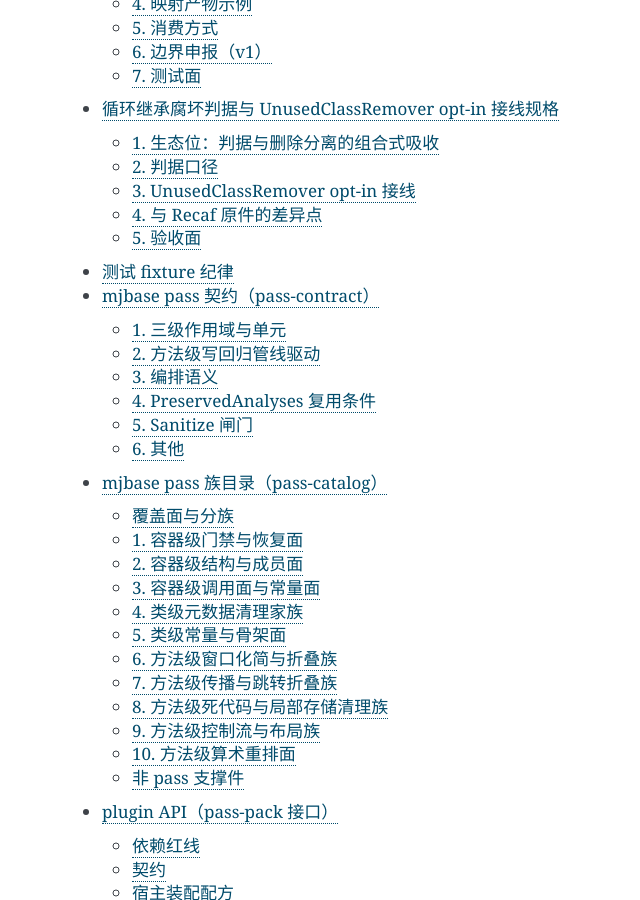
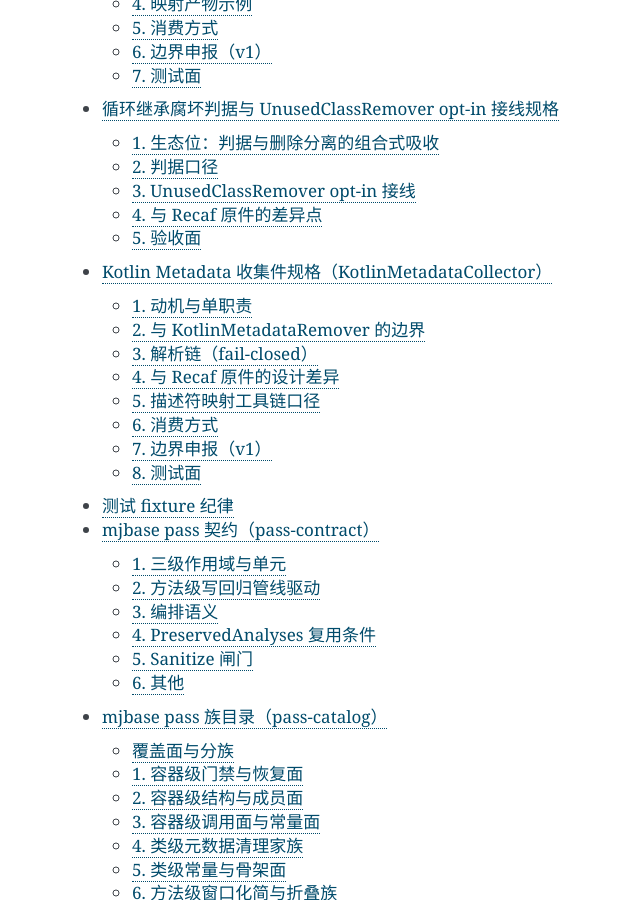
Before and after one commit to luiox/mjbase, a Sphinx documentation site: the page built from mjbase/doc/index.rst, in a window 1280 px wide and 900 px high, scrolled down 2967 px. Shown: the whole window, without its empty margins (348-988 px from the left). Built offline with Sphinx 7.4.7, drawn with Linux system fonts in a browser that asks for light colours; some of the changed lines change nothing that is shown.

Commit message:
docs(analysis): Kotlin Metadata 收集件规格篇与文档目录登记

```diff
--- a/mjbase/doc/index.rst
+++ b/mjbase/doc/index.rst
@@ -26,6 +26,7 @@ mjbase 设计规格
    stack-op-expander
    enum-name-restore-spec
    cycle-class-scan-spec
+   kotlin-metadata-collect-spec
    test-fixtures
    pass-contract
    pass-catalog
--- /dev/null
+++ b/mjbase/doc/kotlin-metadata-collect-spec.rst
@@ -0,0 +1,163 @@
+.. _kotlin-metadata-collect-spec:
+
+Kotlin Metadata 收集件规格（KotlinMetadataCollector）
+================================================================
+
+状态：已落地（v1 解析口径见「边界申报」节）。本件为 Recaf 侦察第四吸收项
+（``KotlinMetadataCollectionTransformer`` 的收集 + 描述符映射工具链能力面，
+架构 mjbase 化重组），2026-11-07。
+
+1. 动机与单职责
+----------------------------------------------------------------
+
+Kotlin 编译器把类/函数/属性的完整声明真相写进类级
+``RuntimeVisibleAnnotations`` 的 ``Lkotlin/Metadata;`` 注解体（d1 protobuf
+载荷 + d2 串表），混淆器可以改名类与成员，却通常既不重写也不摘除这段
+注解——它构成可验证的 Kotlin 真名来源。本件逐类读该注解，解码产出
+
+* Kotlin 声明模型（类/构造器/函数/属性 + 类型与可空性），与
+* 「容器二进制名 ↔ Kotlin 真名」双向类名映射，
+
+挂在容器 AnalysisManager 上交付。另配套一组**纯函数描述符映射工具**：Kotlin
+模型 → JVM 描述符（``ktTypeDescriptor``/``ktFunctionDescriptor``）、kotlin
+stdlib → JVM 类型替换（``kotlinToJvmDescriptor``）、收集真名 → 二进制名的
+描述符反向重写（``reverseMapDescriptor``）。
+
+**单职责红线**：只产分析与映射，零字节码改动（pass 恒返回
+``PreservedAnalyses::all()``）。按收集面匹配成员并改名的「还原件」是独立
+组合件，不在本件（后续批）。
+
+2. 与 KotlinMetadataRemover 的边界
+----------------------------------------------------------------
+
+两者读同一注解槽、互不依赖：Remover（删除面）按
+``Lkotlin/Metadata;`` 槽位过滤并删除类级可见注解；本件（收集面）读同一槽位
+解码出模型。先收集后删除是合法组合次序；删除后本件对该容器产空结果。本件不
+注册进默认 pass 表（``opt-in``），Remover 的默认注册面不受本批影响。
+
+3. 解析链（fail-closed）
+----------------------------------------------------------------
+
+逐类独立解析，任一门失败该类零产出并返回 ``KotlinMetadataError`` 码（不产
+半截模型；容器收集时失败类跳过、不影响其他类）；畸形类资源跳过（class_scan
+fail-open 同口径）。
+
+3.1 注解面
+^^^^^^^^^^^^^^^^^^^^^^^^^^^^^^^^^^^^^^^^^^^^^^^^^^^^^^^^^^^^^^^^
+
+只读类级 ``RuntimeVisibleAnnotations`` 中 ``Lkotlin/Metadata;`` 条目（与
+Remover 读面同域：不查 invisible 与 type annotation），直采结构化注解值：
+``k``（kind）、``mv``（metadata 版本）、``xi``（extra int）、
+``xs``/``pn``（extra string）、``d1``（编码载荷串表）、``d2``（字符串表）；
+``bv`` 等 v1 不消费键忽略。
+``k``/``d1``/``d2`` 任一缺席或元素类型不符即 ``BadAnnotationShape`` 拒。
+
+3.2 d1 解码（BitEncoding 双形态）
+^^^^^^^^^^^^^^^^^^^^^^^^^^^^^^^^^^^^^^^^^^^^^^^^^^^^^^^^^^^^^^^^
+
+按 Kotlin ``BitEncoding.decodeBytes`` 语义：首串首字符 ``U+0000`` 为 UTF8
+形态（逐字符低字节直取）；``U+FFFF`` 为 7to8 形态（去标记符，逐字符低字节
+合并后逐字节 ``+0x7F mod 128``，再 7bit 重排回 8bit）；无标记符按裸 7to8。
+CP 串按 modified-UTF8 语义解码为 UTF-16 码元后取低字节（``0xC0 0x80`` 特例
+还原 ``U+0000``）。解码中途越界/形状不符即 ``BadData1Encoding`` 拒。
+
+3.3 载荷切分与串表
+^^^^^^^^^^^^^^^^^^^^^^^^^^^^^^^^^^^^^^^^^^^^^^^^^^^^^^^^^^^^^^^^
+
+解码后的字节流按 ``parseDelimitedWith`` 口径切两段：varint32 长度前缀的
+``StringTableTypes`` 在前，主消息紧随其后。串表记录（record）按 ``range``
+展开；逐索引取串优先级：``record.string`` → 预定义串表（Kotlin
+``JvmNameResolverBase`` 的 44 条）→ ``d2[index]``；随后依次应用 substring
+（前两个 ``substring_index``）、字符替换（前两个 ``replace_char``，ASCII
+字节级）、操作（1 = 把 ``$`` 换成 ``.``，2 = 去首尾 ``L``/``;`` 再把
+``$`` 换成 ``.``）。
+``range`` 非正或展开总量超出 ``d2`` 大小即 ``BadStringTable`` 拒。
+
+3.4 主消息（protobuf 线格式子集）
+^^^^^^^^^^^^^^^^^^^^^^^^^^^^^^^^^^^^^^^^^^^^^^^^^^^^^^^^^^^^^^^^
+
+按 ``k`` 分派：1 = ``ProtoBuf.Class``，2/5 = ``ProtoBuf.Package``，3 =
+``ProtoBuf.Function``；0/4（多文件类门面）v1 整类拒（``UnsupportedKind``）。
+线格式只认 varint 与 length-delimited 两形态；截断、字段形状不符、索引越界
+即 ``BadProto`` 拒。类名与类内引用名统一产出**内部名形**（``.`` 转 ``$``，
+与 Recaf 口径一致）。
+
+id 形类型引用（``supertype_id``/``return_type_id`` 等）经该消息自有
+``TypeTable``（field 30）展开，首条 ``nullable`` 向表内条目传播可空性。
+proto 允许 ``type_table`` 串行化于成员字段之后，故全部**两遍解析**：循环内
+只收字段，表落定后再展开引用。
+
+4. 与 Recaf 原件的设计差异
+----------------------------------------------------------------
+
+**吸收面**：收集判据链（注解 → BitEncoding → 串表 → proto → 模型）、
+``mapKtDescriptor``/``mapToJvm``/``reverseMapDescriptor`` 的映射价值面、
+stdlib 替换表同表搬运。**放弃面**：Recaf 经 ``AggregatedMappings`` 全局产物
+与变换器编排的形态（mjbase 以容器 AM 惰性分析替代）；按收集面匹配成员改名的
+执行面（还原件，后续批）；``@JvmName`` 注解兜底匹配（后续批）。
+
+**两处口径增强**，相对 Recaf ``KotlinMetadataVisitor``：
+
+1. 扩展接收者（``Function.receiver_type``）进函数描述符作 JVM 首参——Recaf
+   丢弃 ``receiver_type``，扩展函数描述符因此缺首参；
+2. id 形类型引用经 ``TypeTable`` 展开——Recaf 只读 inline 形，共享类型场景
+   失配。
+
+5. 描述符映射工具链口径
+----------------------------------------------------------------
+
+* ``ktTypeDescriptor``：Kotlin 模型 → L 形字段描述符。泛型一律擦除；星号
+  投影与四类类型名全缺席落 ``Ljava/lang/Object;``；``kotlin/Array`` 特例取
+  首实参递归拼 ``[<首参>``（首实参缺位退 ``Ljava/lang/Object;``）。
+* ``ktFunctionDescriptor``：参数按声明序，``hasReceiver`` 时扩展接收者作首
+  参；未给返回类型落 ``Ljava/lang/Object;``。
+* ``kotlinToJvmDescriptor``：Recaf ``mapToJvm`` 同表替换
+  （``Lkotlin/Int;`` 映 ``I``、``Lkotlin/Unit;`` 映 ``V``、
+  ``Lkotlin/Any;`` 映 ``Ljava/lang/Object;``、collections 映
+  ``java.util``、``FunctionN`` 映 ``kotlin.jvm.functions`` 等 56 条）；
+  逐描述符段替换，未命中段原样保留，非描述符文法输入原样返回。
+* ``reverseMapDescriptor``：描述符文法内逐 ``L…;`` 段查收集真名，命中即替
+  换为容器二进制名（数组前缀保持）；未命中返回内容相同的串。
+
+收集产物示例：``k=1`` 类 ``com/example/Host`` 内真名 ``com/example/Foo`` 的
+嵌套类条目，使 ``reverseMapDescriptor("LFoo;")`` 得
+``"Lcom/example/Host$Foo;"``——还原件据此把被混淆描述符对齐回 Kotlin 真名
+域（本批只供映射查询，不执行改名）。
+
+6. 消费方式
+----------------------------------------------------------------
+
+收集结果挂在容器 AM 上：``GlobalAnalysisManager::getResult
+<KotlinMetadataCollectionAnalysis>(container)``（惰性计算并缓存；同容器二跑
+直接命中缓存）。pass 壳 ``KotlinMetadataCollector`` 标签
+``scope:global``/``action:collect``/``stability:opt-in``，**不进默认注册表**
+（收集是分析面，本批 ``default_pass_registry`` 不动）；测试与外部消费方直接
+对容器 AM 调 ``getResult``，或自行注册壳后触发。
+
+7. 边界申报（v1）
+----------------------------------------------------------------
+
+1. **k=4（多文件类门面）整类拒**：``UnsupportedKind``；k=2/5 文件门面与
+   k=3 lambda 的 ``name`` = 定义类二进制名（非 Kotlin 真名），如实产出。
+2. **类消息只收声明主干**：``type_parameter``/``nested_class``/``enum_entry``
+   /``sealed_subclass``/``context_receiver`` 等不进 v1 模型；属性接收者与
+   setter 参数不进面（还原匹配面未定，申报边界）。
+3. **构造器参数只认 inline 类型形**：构造器消息无自有 ``TypeTable``，id 形
+   参数类型零产出（不拒类）。
+4. **类型参数名按 Recaf 口径采串表 resolve**，字段 ``type_parameter``，非
+   TypeParameter 列表索引；该面只进诊断模型，不进描述符映射面。
+5. 畸形面全部整类拒（无部分产出）；串表 ``d2`` 越界、proto 截断、注解形状
+   不符同口径。
+
+8. 测试面
+----------------------------------------------------------------
+
+``test/unittest/pass/kotlin_metadata_collection_test.cpp``：jasm 装配夹具全
+矩阵（JvmJasmService 汇编类骨架 + 注解体经 CF 级 typed
+``AnnotationsAttr`` 写面构造——jasm 方言不表达注解元素值，异常形状单点例外
+走 relaxed validate 双侧校验）。覆盖：k=1/2/3/5 四形态收集（真名/伴生/父类
+/扩展函数/属性）、无注解类排除、畸形体逐码拒（shape/d1/串表/proto/kind）、
+幂等二跑（同 AM 缓存命中 + 独立 AM 重算相等）、与 KotlinMetadataRemover 独
+立共存、字节零改动；描述符工具面（L 形双向、stdlib 替换 56 表抽样、扩展接收
+者首参、泛型擦除 + Array 特例、reverseMap 命中与未命中）。javac 真类消费闭
+环在 JVM 探针内跑（JDK 缺席 GTEST_SKIP）。
```
